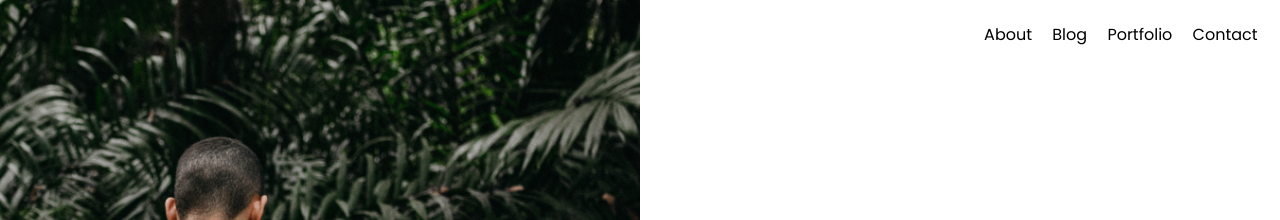
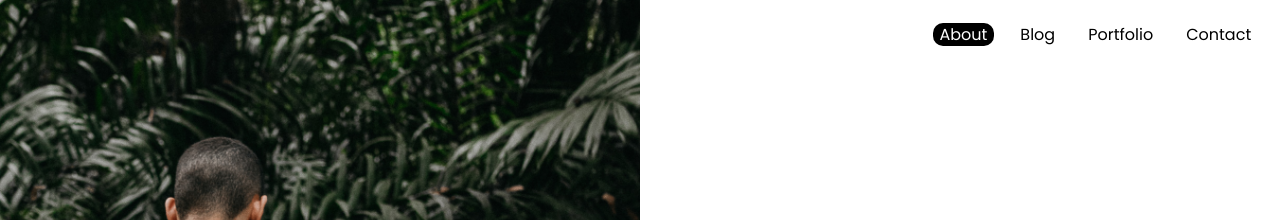
Before and after one commit to oAnthonyG/Desafio-2, a plain HTML site: page index.html in a window 1280 px wide. In both pictures the pointer is over the link "About". Shown: the top 220 px of the page. Drawn offline with Linux system fonts and the light colour scheme.

Commit message:
Update style.css

```diff
--- a/components/css/style.css
+++ b/components/css/style.css
@@ -16,7 +16,14 @@
 .header__links{
     text-decoration: none;
     color: black;
-
+    padding-left: 0.4rem;
+    padding-right: 0.4rem;
+    transition: all 400ms ease-in-out;
+}
+.header__links:hover{
+    color: white;
+    border-radius: 10px;
+    background-color: black;
 }
 
 .header__links + .header__links{
```
